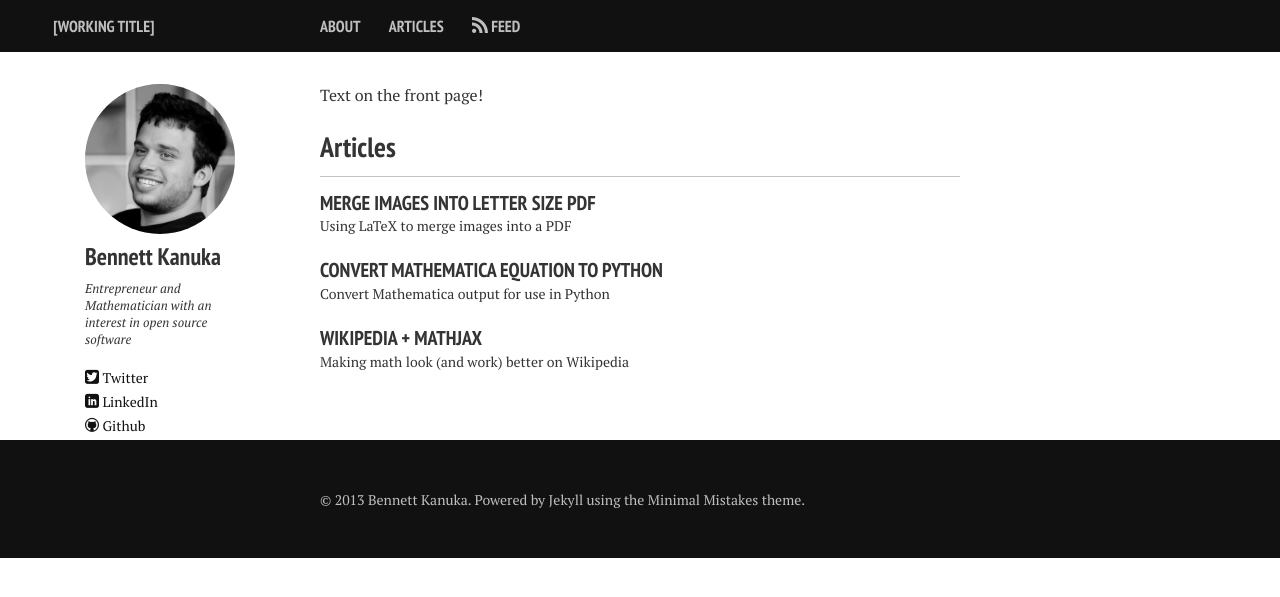
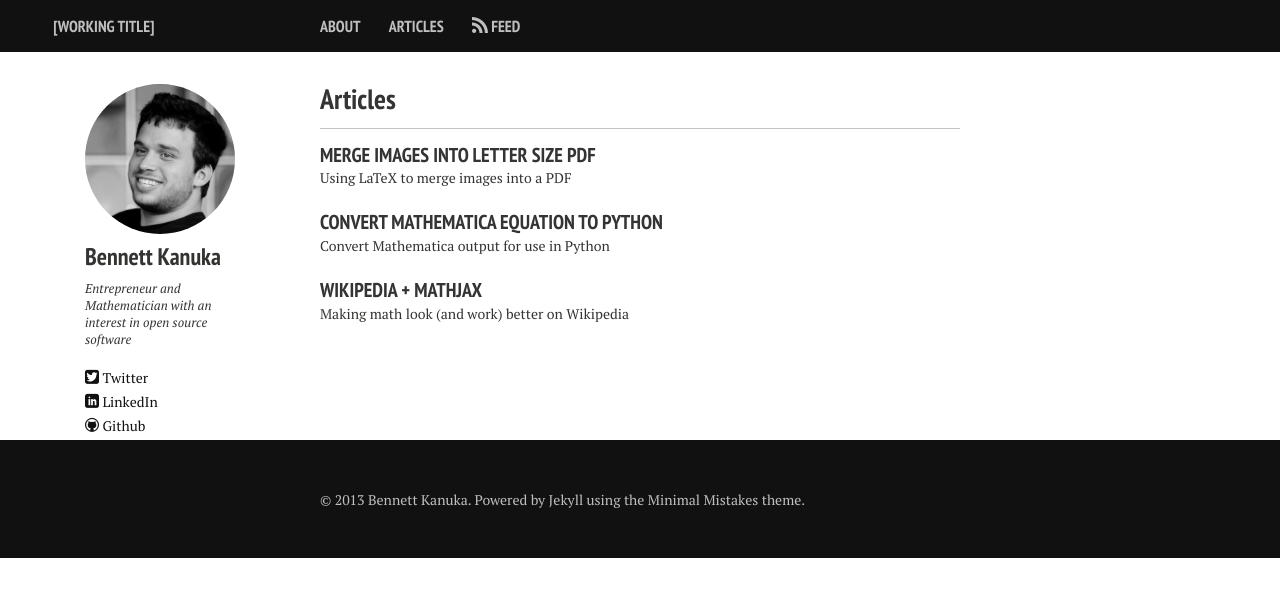
Before and after one commit to bkanuka/blog, a Jekyll site: the page built from index.md, in a window 1280 px wide. Shown: the top 597 px of the page. Built offline with Jekyll 4.4.1, drawn with Linux system fonts in a browser that asks for light colours; nearby versions of some CDN libraries.

Commit message:
removed text on front page

```diff
--- a/index.md
+++ b/index.md
@@ -3,5 +3,3 @@ layout: home
 description: "A responsive Jekyll theme with editorial tendencies by designer Michael Rose."
 tags: [Jekyll, theme, responsive, blog, template]
 ---
-
-Text on the front page!
```
